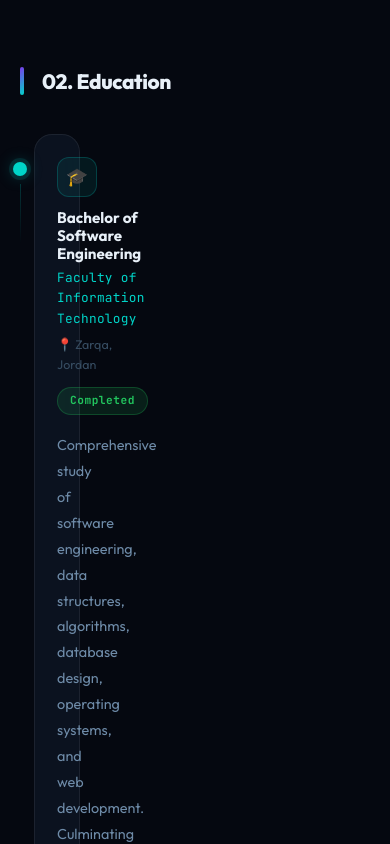
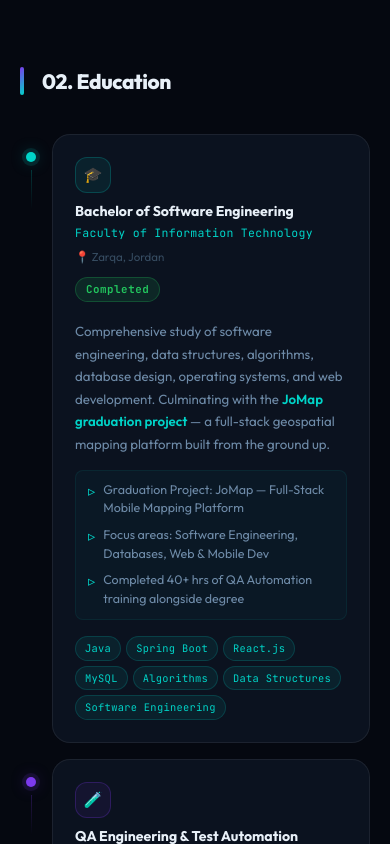
Before and after one commit to ghalebshhab/Portfolio1, a React (Vite) app: page / in a window 390 px wide. Shown: the part 2380-3224 px from the top of the page. Built offline with nearby package versions, Linux system fonts and the light colour scheme.

Commit message:
Responsevniss

```diff
--- a/src/App.css
+++ b/src/App.css
@@ -807,8 +807,18 @@ header {
 .edu-card-top {
   display: flex;
   align-items: flex-start;
-  gap: 18px;
+  justify-content: space-between;
+  gap: 14px;
   margin-bottom: 18px;
+  flex-wrap: wrap;
+}
+
+.edu-top-row-inner {
+  display: flex;
+  align-items: flex-start;
+  gap: 16px;
+  flex: 1;
+  min-width: 0;
 }
 
 .edu-icon-wrap {
@@ -944,24 +954,128 @@ header {
   color: #a78bfa;
 }
 
-/* ── Responsive ── */
+/* ── Responsive: Tablet (≤ 900px) ── */
+@media (max-width: 900px) {
+  .edu-item {
+    grid-template-columns: 80px 32px 1fr;
+    gap: 0 14px;
+  }
+  .edu-year-badge { font-size: 0.68rem; }
+  .edu-card { padding: 24px 22px; }
+}
+
+/* ── Responsive: Mobile (≤ 768px) ── */
 @media (max-width: 768px) {
+  /* Collapse to single column — hide year, keep dot strip */
   .edu-item {
-    grid-template-columns: 0 24px 1fr;
+    grid-template-columns: 28px 1fr;
     gap: 0 14px;
   }
   .edu-left { display: none; }
-  .edu-card-top { flex-wrap: wrap; gap: 12px; }
-  .edu-status { align-self: flex-start; }
-  .edu-card { padding: 20px; margin-bottom: 24px; }
-  .edu-icon-wrap { width: 40px; height: 40px; font-size: 1.1rem; }
-  .edu-degree { font-size: 0.95rem; }
+
+  /* Keep connector but shrink */
+  .edu-connector { padding-top: 22px; }
+  .edu-dot { width: 11px; height: 11px; }
+  .edu-thread { min-height: 40px; }
+
+  /* Card */
+  .edu-card { padding: 20px 18px; margin-bottom: 20px; }
+
+  /* Card top: icon + meta stack, status badge moves to new row */
+  .edu-card-top {
+    display: grid;
+    grid-template-columns: 40px 1fr;
+    grid-template-rows: auto auto;
+    gap: 10px 14px;
+    align-items: start;
+  }
+
+  .edu-icon-wrap {
+    width: 40px; height: 40px;
+    font-size: 1.05rem;
+    grid-row: 1;
+    grid-column: 1;
+  }
+
+  .edu-meta {
+    grid-row: 1;
+    grid-column: 2;
+  }
+
+  /* Status badge sits full-width below */
+  .edu-status {
+    grid-row: 2;
+    grid-column: 1 / -1;
+    justify-self: start;
+    font-size: 0.68rem;
+    padding: 3px 10px;
+  }
+
+  .edu-degree { font-size: 0.92rem; }
+  .edu-school { font-size: 0.75rem; }
+  .edu-location { font-size: 0.72rem; }
+
+  .edu-desc { font-size: 0.87rem; margin-bottom: 14px; }
+  .edu-highlights { padding: 12px 14px; gap: 8px; margin-bottom: 16px; }
+  .edu-highlight-item { font-size: 0.82rem; gap: 8px; }
+
+  .edu-tags { gap: 6px; }
+  .edu-tag { font-size: 0.68rem; padding: 3px 10px; }
 }
 
+/* ── Responsive: Small Mobile (≤ 480px) ── */
 @media (max-width: 480px) {
-  .edu-card-top { flex-direction: column; }
-  .edu-highlights { padding: 12px; }
-  .edu-highlight-item { font-size: 0.8rem; }
+  .edu-item {
+    grid-template-columns: 22px 1fr;
+    gap: 0 10px;
+  }
+
+  .edu-connector { padding-top: 18px; }
+  .edu-dot { width: 10px; height: 10px; }
+
+  /* At very small screens, show icon + meta stacked vertically */
+  .edu-card { padding: 16px 14px; margin-bottom: 16px; }
+
+  .edu-card-top {
+    grid-template-columns: 1fr;
+    grid-template-rows: auto auto auto;
+    gap: 10px;
+  }
+
+  /* Row 1: icon + inline meta side by side */
+  .edu-icon-wrap {
+    grid-row: 1; grid-column: 1;
+    width: 36px; height: 36px;
+    font-size: 0.95rem;
+    display: inline-flex;
+  }
+
+  /* Stack icon and meta in a flex row at 480 */
+  .edu-card-top {
+    display: flex;
+    flex-direction: column;
+    gap: 10px;
+  }
+
+  .edu-top-row-inner {
+    display: flex;
+    align-items: flex-start;
+    gap: 12px;
+  }
+
+  .edu-status {
+    align-self: flex-start;
+  }
+
+  .edu-degree { font-size: 0.88rem; }
+  .edu-school { font-size: 0.72rem; }
+
+  .edu-desc { font-size: 0.83rem; line-height: 1.7; }
+  .edu-highlights { padding: 10px 12px; border-radius: 8px; }
+  .edu-highlight-item { font-size: 0.78rem; }
+
+  .edu-tags { gap: 5px; }
+  .edu-tag { font-size: 0.65rem; padding: 3px 9px; }
 }
 
 /* ════════════════════════════════════════════
```
